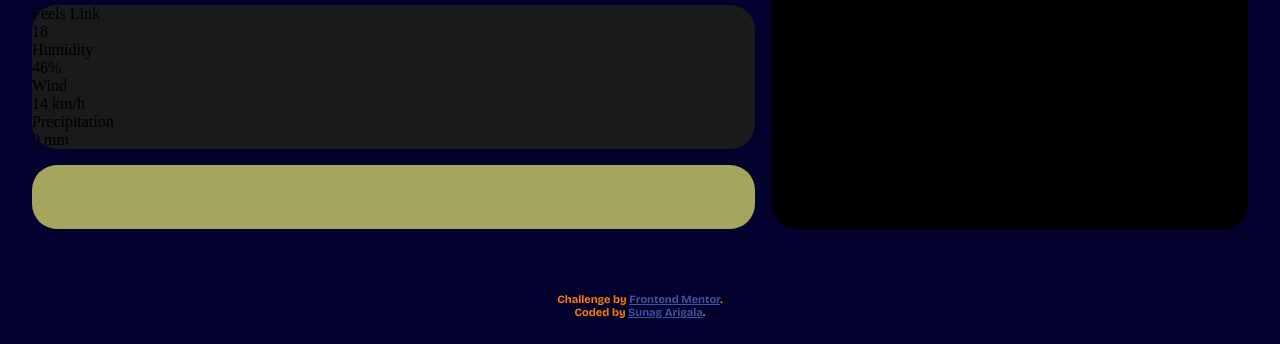
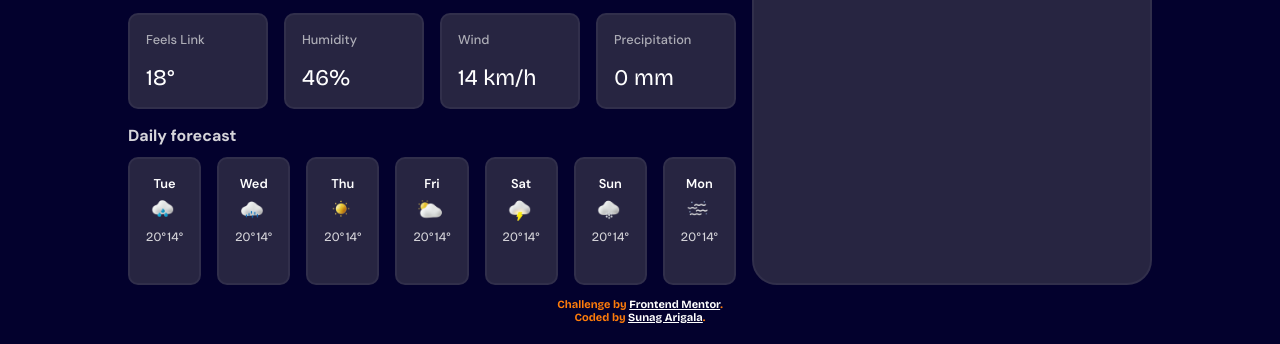
Before and after one commit to 911Sunag/Weather-app, a plain HTML site: page index.html in a window 1280 px wide. Shown: the part 456-800 px from the top of the page. Drawn offline with nearby package versions, Linux system fonts and the light colour scheme.

Commit message:
intial commit 2

```diff
--- a/index.html
+++ b/index.html
@@ -20,7 +20,7 @@
     }
 
     .attribution a {
-      color: hsl(228, 45%, 44%);
+      color: hsl(0, 0%, 100%);
     }
   </style>
   <script src="app.js" defer></script>
@@ -68,19 +68,19 @@
     </section>
     <section class="display">
       <div class="current">
-         <div class="location">
+        <div class="location">
           <span class="loc-name">Berlin, Germany</span> <br>
           <span class="today-date">Tuseday,aug 5,2025</span>
-         </div>
-         <div class="data">
+        </div>
+        <div class="data">
           <img src="assets/images/icon-sunny.webp" alt="sun icon">
-          <span class="data-update">20</span>
-         </div>
+          <span class="data-update">20&deg;</span>
+        </div>
       </div>
       <div class="current-info">
         <div class="info1">
           <p>Feels Link</p>
-          <span>18</span>
+          <span>18&deg;</span>
         </div>
         <div class="info2">
           <p>Humidity</p>
@@ -95,8 +95,71 @@
           <span>0 mm</span>
         </div>
       </div>
+
       <div class="daily">
+        <h3>Daily forecast</h3>
+        <div class="day1">
+          <p>Tue</p>
+          <img src="assets/images/icon-rain.webp" alt="rain icon">
+          <div class="d1">
+            <span>20&deg;</span>
+            <span>14&deg;</span>
+          </div>
+        </div>
 
+        <div class="day1">
+          <p>Wed</p>
+          <img src="assets/images/icon-drizzle.webp" alt="rain icon">
+          <div class="d1">
+            <span>20&deg;</span>
+            <span>14&deg;</span>
+          </div>
+        </div>
+
+        <div class="day1">
+          <p>Thu</p>
+          <img src="assets/images/icon-sunny.webp" alt="rain icon">
+          <div class="d1">
+            <span>20&deg;</span>
+            <span>14&deg;</span>
+          </div>
+        </div>
+
+        <div class="day1">
+          <p>Fri</p>
+          <img src="assets/images/icon-partly-cloudy.webp" alt="rain icon">
+          <div class="d1">
+            <span>20&deg;</span>
+            <span>14&deg;</span>
+          </div>
+        </div>
+
+        <div class="day1">
+          <p>Sat</p>
+          <img src="assets/images/icon-storm.webp" alt="rain icon">
+          <div class="d1">
+            <span>20&deg;</span>
+            <span>14&deg;</span>
+          </div>
+        </div>
+
+        <div class="day1">
+          <p>Sun</p>
+          <img src="assets/images/icon-snow.webp" alt="rain icon">
+          <div class="d1">
+            <span>20&deg;</span>
+            <span>14&deg;</span>
+          </div>
+        </div>
+
+        <div class="day1">
+          <p>Mon</p>
+          <img src="assets/images/icon-fog.webp" alt="rain icon">
+          <div class="d1">
+            <span>20&deg;</span>
+            <span>14&deg;</span>
+          </div>
+        </div>
       </div>
       <aside>
 
@@ -104,9 +167,6 @@
     </section>
   </main>
 
-
-  <!-- Daily forecast -->
-  <!-- Insert daily forecast for the next 7 days here -->
 
   <!-- Hourly forecast -->
   <!-- Insert hourly forecast for the selected day here -->
--- a/style.css
+++ b/style.css
@@ -11,34 +11,35 @@
   --Blue500: hsl(233, 67%, 56%);
   --Blue700: hsl(248, 70%, 36%);
 }
-*{
+* {
   padding: 0;
   margin: 0;
   box-sizing: border-box;
 }
-body{
+body {
   background-color: var(--Neutral-900);
   min-height: 100vh;
   display: flex;
   flex-direction: column;
   align-items: center;
   justify-content: center;
-    padding: 1rem 2rem;
+  padding: 1rem 8rem;
+  gap: 0.8rem;
 }
-header{
+header {
   display: flex;
   flex-direction: row;
   align-items: center;
   justify-content: space-between;
   width: 100%;
 }
-.dropdown{
+.dropdown {
   position: relative;
   user-select: none;
 }
 
-.dropdown button{
-    background:var(--Neutral-800);
+.dropdown button {
+  background: var(--Neutral-800);
   border: none;
   border-radius: 5px;
   padding: 0.5rem;
@@ -46,10 +47,10 @@ header{
   align-items: center;
   gap: 0.5rem;
   color: var(--Neutral-0);
-    font-family: "DM Sans",sans-serif;
+  font-family: "DM Sans", sans-serif;
   font-weight: 500;
 }
-.imperial{
+.imperial {
   background-color: var(--Neutral-800);
   padding: 1rem;
   border-radius: 8px;
@@ -64,40 +65,48 @@ header{
   border: 1px solid var(--Neutral-600);
   user-select: none;
 }
-.imperial h4{
-    font-family: "DM Sans",sans-serif;
+.imperial h4 {
+  font-family: "DM Sans", sans-serif;
   color: var(--Neutral-0);
 }
-.imperial p{
-    font-family: "DM Sans",sans-serif;
+.imperial p {
+  font-family: "DM Sans", sans-serif;
   color: var(--Neutral-300);
   font-size: 0.6rem;
 }
-.imperial button{
+.imperial button {
   color: var(--Neutral-0);
 }
-.temp, .wind, .precipitation{
+.temp,
+.wind,
+.precipitation {
   display: flex;
   flex-direction: column;
   align-items: flex-start;
   gap: 0.3rem;
   width: 100%;
 }
-.temp hr,.wind hr,.precipitation hr{
+.temp hr,
+.wind hr,
+.precipitation hr {
   width: 100%;
   border: 1px solid rgb(74, 71, 116);
 }
-.temp button,.wind button,.precipitation button{
+.temp button,
+.wind button,
+.precipitation button {
   width: 100%;
   display: flex;
   align-items: center;
   justify-content: space-between;
   padding: 0.5rem 0.5rem;
 }
-.temp button:hover,.wind button:hover,.precipitation button:hover{
+.temp button:hover,
+.wind button:hover,
+.precipitation button:hover {
   background-color: var(--Neutral-700);
 }
-main{
+main {
   width: 100%;
   display: flex;
   flex-direction: column;
@@ -105,15 +114,15 @@ main{
   align-items: center;
   justify-content: center;
 }
-.hero h1{
+.hero h1 {
   color: var(--Neutral-0);
-    font-family: "Bricolage Grotesque",sans-serif;
+  font-family: "Bricolage Grotesque", sans-serif;
 }
-.search{
+.search {
   display: flex;
   gap: 0.8rem;
 }
-.search input{
+.search input {
   padding: 0.8rem 2.5rem;
   outline: none;
   font-size: 1rem;
@@ -122,7 +131,7 @@ main{
   background: url("assets/images/icon-search.svg");
   background-repeat: no-repeat;
   background-size: 20px;
-  background-position:center;
+  background-position: center;
   background-color: var(--Neutral-800);
   border: none;
   border-radius: 8px;
@@ -130,7 +139,7 @@ main{
   background-position-x: 10px;
   cursor: pointer;
 }
-.search button{
+.search button {
   border: none;
   padding: 0 1.5rem;
   border-radius: 8px;
@@ -138,18 +147,18 @@ main{
   color: var(--Neutral-0);
   font-weight: 700;
 }
-.search button:hover{
+.search button:hover {
   background-color: var(--Blue700);
   cursor: pointer;
 }
-.display{
+.display {
   min-width: 100%;
   display: grid;
-    grid-template-columns:repeat(5,1fr);
+  grid-template-columns: repeat(5, 1fr);
   grid-template-rows: repeat(3, 0.5fr);
   gap: 1rem;
 }
-.current{
+.current {
   grid-column: 1 / 4;
   background: url("assets/images/bg-today-large.svg");
   background-repeat: no-repeat;
@@ -163,24 +172,24 @@ main{
   padding: 2rem;
   gap: 1rem;
 }
-.location{
+.location {
   display: flex;
   flex-direction: column;
 }
-.location .loc-name{
-    font-size: 5rem;
-    font-family: "DM Sans",sans-serif;
+.location .loc-name {
+  font-size: 4rem;
+  font-family: "DM Sans", sans-serif;
   font-weight: 700;
   line-height: 4.5rem;
   color: var(--Neutral-0);
 }
-.location .today-date{
+.location .today-date {
   color: var(--Neutral-200);
-    font-family: "DM Sans",sans-serif;
+  font-family: "DM Sans", sans-serif;
   font-size: 1.1rem;
   font-style: italic;
 }
-.data{
+.data {
   height: 100%;
   width: 100%;
   display: flex;
@@ -188,38 +197,118 @@ main{
   align-items: center;
   justify-content: space-evenly;
 }
-.data img{
+.data img {
   width: 7rem;
   height: 7rem;
 }
-.data .data-update{
+.data .data-update {
   font-size: 8rem;
   font-style: italic;
   color: var(--Neutral-0);
-    font-family: "DM Sans",sans-serif;
+  font-family: "DM Sans", sans-serif;
   font-weight: 700;
 }
 
-.current-info{
+.current-info {
   grid-column: 1 / 4;
   grid-row: 2 / 3;
-    background-color: rgb(25, 26, 26);
   border-radius: 25px;
+  /* padding: 2rem; */
+  height: 6rem;
+  display: flex;
+  align-items: center;
+  justify-content: space-between;
+  gap: 1rem;
+  /* background-color: aqua; */
 }
-.daily{
+.info1,
+.info2,
+.info3,
+.info4 {
+  background-color: var(--Neutral-800);
+  border-radius: 10px;
+  width: 100%;
+  height: 100%;
+  padding: 1rem;
+  display: flex;
+  flex-direction: column;
+  align-items: flex-start;
+  justify-content: center;
+  gap: 1rem;
+  border: 2px solid var(--Neutral-700);
+}
+.info1 p,
+.info2 p,
+.info3 p,
+.info4 p {
+  font-size: 0.8rem;
+  font-family: "DM Sans", sans-serif;
+  color: var(--Neutral-300);
+  font-weight: 500;
+}
+.info1 span,
+.info2 span,
+.info3 span,
+.info4 span {
+  color: var(--Neutral-0);
+  font-family: "Bricolage Grotesque", sans-serif;
+  font-size: 1.4rem;
+}
+.daily {
   grid-column: 1 / 4;
-    background-color: rgb(165, 165, 93);
   grid-row: 3 / 4;
   border-radius: 25px;
+  height: 8rem;
+  display: flex;
+  align-items: center;
+  gap: 1rem;
+  /* background-color: aqua; */
+  position: relative;
 }
-aside{
+.daily h3{
+    position: absolute;
+    top: -25%;
+    color: var(--Neutral-200);
+    font-family: "DM Sans",sans-serif;
+    font-size: 1rem;
+}
+.day1 {
+  background-color: var(--Neutral-800);
+  height: 100%;
+  width: 100%;
+  border-radius: 10px;
+  border: 2px solid var(--Neutral-700);
+  padding: 1rem;
+}
+.day1 p {
+  text-align: center;
+  font-family: "DM Sans",sans-serif;
+  color: var(--Neutral-0);
+  font-weight: 600;
+  font-size: 0.8rem;
+}
+.day1 img{
+    width: 90%;
+    height: auto;
+}
+.day1 .d1{
+  display: flex;
+  justify-content: space-between;
+}
+.day1 .d1 span{
+    color: var(--Neutral-200);
+    font-family: "Bricolage Grotesque",sans-serif;
+    font-size: 0.8rem;
+}
+aside {
   grid-column: 4 / 6;
   grid-row: 1 / 4;
-    background-color: black;
+  background-color: var(--Neutral-800);
+  border: 2px solid var(--Neutral-700);
   border-radius: 25px;
 }
 
-footer{
-    font-family: "Bricolage Grotesque",sans-serif;
+footer {
+  font-family: "Bricolage Grotesque", sans-serif;
   user-select: none;
 }
```
Lines whose indentation alone changed are shown as unchanged.
